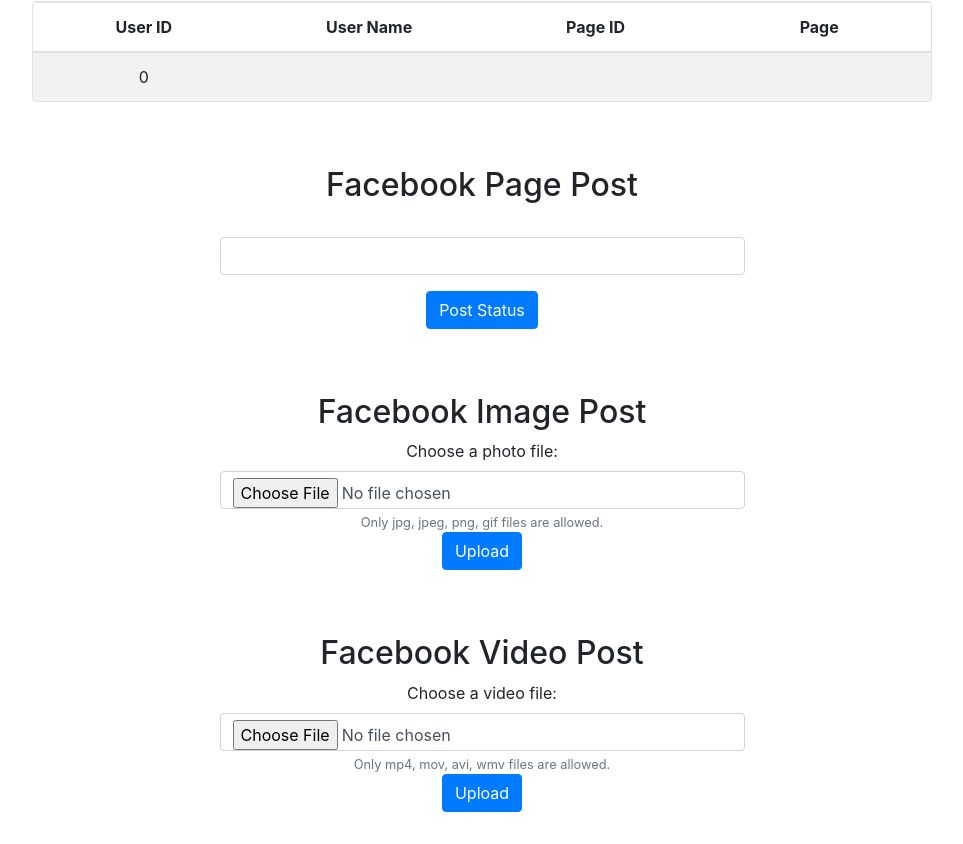
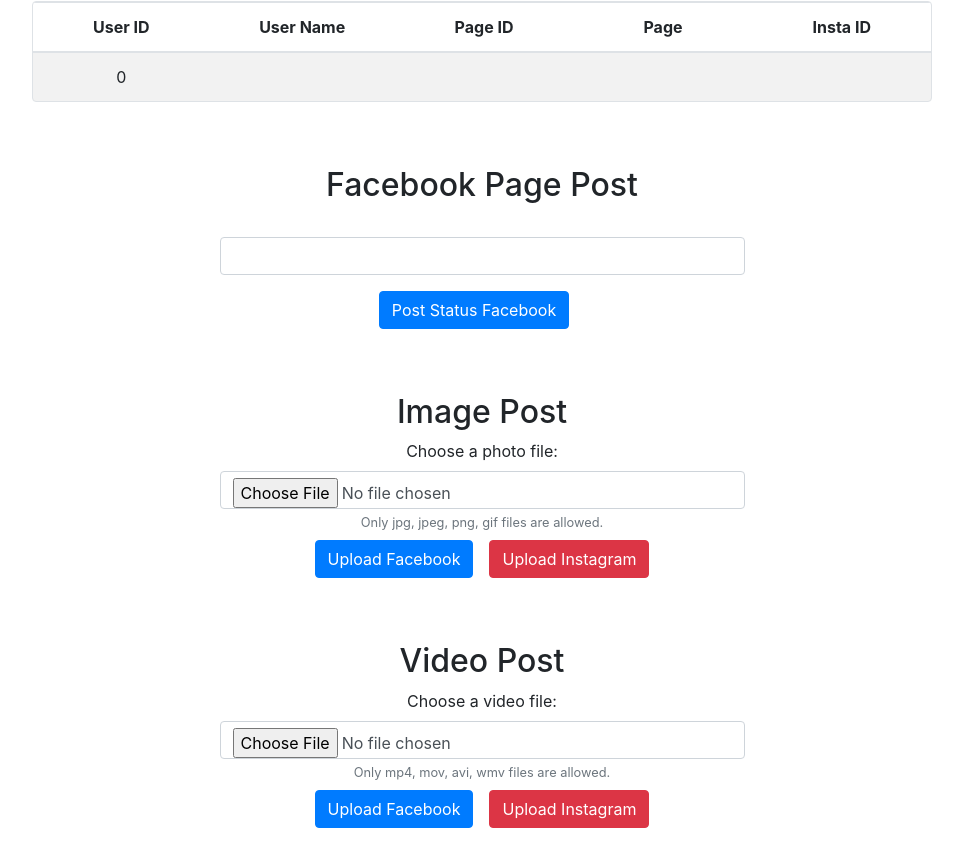
Before and after one commit to mzubair21/Social-Media-Posting-Using-API, a React (Create React App) app: page / in a window 1280 px wide. Shown: the part 737-1581 px from the top of the page, without its empty margins (158-1121 px from the left). Built offline with nearby package versions, Linux system fonts and the light colour scheme.

Commit message:
Fb insta files upload

```diff
--- a/package.json
+++ b/package.json
@@ -12,7 +12,9 @@
     "react-dom": "^18.2.0",
     "react-facebook-login": "^4.1.1",
     "react-instagram-login": "^1.4.0",
+    "react-lazy": "^1.1.0",
     "react-redux": "^8.0.5",
+    "react-router-dom": "^6.8.2",
     "react-scripts": "5.0.1",
     "redux": "^4.2.1",
     "web-vitals": "^2.1.4"
--- a/src/Components/FileUpload.js
+++ b/src/Components/FileUpload.js
@@ -2,15 +2,35 @@
 import axios from "axios";
 import { Form, Button } from "react-bootstrap";
 
-const FileUpload = ({ type, url, access_token, message }) => {
+const FileUpload = ({
+  type,
+  url,
+  pageId,
+  fileType,
+  access_token,
+  message,
+  Id_token,
+}) => {
   const fileInputRef = useRef(null);
+
+  var file;
+  var postId = "";
 
   const allowedExtensions =
     type === "photo"
       ? ["jpg", "jpeg", "png", "gif"]
       : ["mp4", "mov", "avi", "wmv"];
 
-  const uploadFile = async (file) => {
+  const handleFileSubmit = () => {
+    file = fileInputRef.current.files[0];
+    const extension = file.name.split(".").pop().toLowerCase();
+    if (allowedExtensions.includes(extension)) {
+    } else {
+      alert(`Only ${allowedExtensions.join(", ")} files are allowed.`);
+    }
+  };
+  //FB API CALL
+  const uploadImageFb = async () => {
     const formData = new FormData();
     formData.append("source", file);
     if (type === "photo") {
@@ -21,9 +41,10 @@
 
     try {
       const response = await axios.post(
-        `${url}?source=${file}&access_token=${access_token}`,
+        `${url}${pageId}/${fileType}?access_token=${access_token}`,
         formData
       );
+      postId = response.data.post_id;
       if (type === "photo") {
         alert("Image Posted Sucessfully");
       } else {
@@ -31,22 +52,73 @@
       }
     } catch (error) {
       console.log(error);
+      alert("Error Occured in Posting - Check Console");
+    }
+  };
+  //Insta Upload Api Call
+  const uploadImageInsta = async () => {
+    // if (type === "photo") {
+    //   formData.append("message", message);
+    // } else if (type === "video") {
+    //   formData.append("description", message);
+    // }
+    try {
+      //console.log("Geeting Insta ID");
+      const instaIdUrl = `${url}${pageId}?fields=instagram_business_account&access_token=${Id_token}`;
+      const response = await axios.get(instaIdUrl);
+      const instaId = response.data.instagram_business_account.id;
+      alert("insta ID" + instaId);
+      console.log("Geeting Facebook Image");
+      const apiUrl = `https://graph.facebook.com/v13.0/${postId}?fields=full_picture&access_token=${access_token}`;
+      const responseImage = await axios.get(apiUrl);
+      const imageUrl = responseImage.data.full_picture;
+      alert("imageUrl" + imageUrl);
+      console.log("Pushing Image to Insta Container");
+      const response2 = await axios.post(
+        `https://graph.facebook.com/v13.0/${instaId}/media?access_token=${Id_token}`,
+        {
+          image_url: imageUrl,
+          caption: message,
+        }
+      );
+
+      const publishToken = response2.data.id;
+      alert("publishToken" + publishToken);
+
+      //Container Publish
+      const instaContainerPublishUrl = `${url}${instaId}/media_publish?creation_id=${publishToken}&access_token=${Id_token}`;
+      console.log(instaContainerPublishUrl);
+      const response3 = await axios.post(instaContainerPublishUrl);
+      console.log(response3.data.id);
+
+      // const response2 = await axios.post(instaContainerUrl).catch((err) => {});
+      // console.log(response2);
+      // if (type === "photo") {
+      //   alert("Image Posted Sucessfully");
+      // } else {
+      //   alert("Video Posted Sucessfully");
+      // }
+    } catch (error) {
+      console.log(error);
     }
   };
 
-  const handleFormSubmit = (event) => {
-    event.preventDefault();
-    const file = fileInputRef.current.files[0];
-    const extension = file.name.split(".").pop().toLowerCase();
-    if (allowedExtensions.includes(extension)) {
-      uploadFile(file);
+  const handleInstaUpload = (e) => {
+    e.preventDefault();
+    if (postId === "") {
+      alert("Please Upload Image to Facebook First");
     } else {
-      alert(`Only ${allowedExtensions.join(", ")} files are allowed.`);
+      uploadImageInsta();
     }
+  };
+  const handleFbUpload = (e) => {
+    e.preventDefault();
+    handleFileSubmit();
+    uploadImageFb();
   };
 
   return (
-    <Form onSubmit={handleFormSubmit}>
+    <Form>
       <Form.Group>
         <Form.Label>Choose a {type} file:</Form.Label>
         <Form.Control
@@ -54,12 +126,15 @@
           accept={`.${allowedExtensions.join(",.")}`}
           ref={fileInputRef}
         />
-        <Form.Text className="text-muted">
+        <Form.Text className="text-muted mb-2">
           Only {allowedExtensions.join(", ")} files are allowed.
         </Form.Text>
       </Form.Group>
-      <Button variant="primary" type="submit">
-        Upload
+      <Button className="mr-3" variant="primary" onClick={handleFbUpload}>
+        Upload Facebook
+      </Button>
+      <Button variant="danger" onClick={handleInstaUpload}>
+        Upload Instagram
       </Button>
     </Form>
   );
--- a/src/ReactFacebookLogin.js
+++ b/src/ReactFacebookLogin.js
@@ -26,6 +26,8 @@
   const [longPageAccessToken, setLongPageAccessToken] = useState(
     localStorage.getItem("fbLongPageAccessToken") || ""
   );
+
+  const [instaId, setInstaId] = useState(localStorage.getItem("instaId") || "");
   //Short Access Token + User Data
   const [accessToken, setAccessToken] = useState(
     localStorage.getItem("fbAccessToken") || ""
@@ -69,8 +71,10 @@
         : "Copy Tokken"
       : "Generate"
   );
-  const [generatePageButtonText, setGeneratePageButtonText] =
-    useState("Copy Tokken");
+  // const [generatePageButtonText, setGeneratePageButtonText] =
+  //   useState("Copy Tokken");
+
+  const generatePageButtonText = "Copy Tokken";
 
   // Facebook Login
   // Copy Text and Generate Long Lived Token
@@ -97,6 +101,7 @@
       const shortLivedToken = accessToken;
 
       try {
+        //Generating Long Lived Token bounded with App
         const response = await axios.get(
           `https://graph.facebook.com/v12.0/oauth/access_token?grant_type=fb_exchange_token&client_id=${appId}&client_secret=${appSecret}&fb_exchange_token=${shortLivedToken}`
         );
@@ -105,7 +110,7 @@
         setSuccess("Long Live Tokken Generated !! Succssfully");
         localStorage.setItem("fbLongAccessToken", response.data.access_token);
 
-        //Populate Table for User ID and Page ID
+        //Api for Getting Page Information
         try {
           const response2 = await axios.get(
             `https://graph.facebook.com/v12.0/me/accounts?access_token=${longAccessToken}`
@@ -131,6 +136,17 @@
           );
 
           //Generate Long Lived Page Token
+        } catch (err) {
+          setError(err.message);
+        }
+        try {
+          // Insta ID
+          const url = `https://graph-video.facebook.com/v16.0/`;
+          const instaIdUrl = `${url}${pageId}?fields=instagram_business_account&access_token=${longAccessToken}`;
+          const responseInsta = await axios.get(instaIdUrl);
+          const insta_id = responseInsta.data.instagram_business_account.id;
+          localStorage.setItem("instaId", insta_id);
+          setInstaId(insta_id);
         } catch (err) {
           setError(err.message);
         }
@@ -188,22 +204,6 @@
 
   //Post Facebook Status
   const handlePostStatus = async (e) => {
-    e.preventDefault();
-    const url = `https://graph.facebook.com/v12.0/101314906231016/feed?message=${postMessage}&access_token=${longPageAccessToken}`;
-    axios
-      .post(url, {})
-      .then((res) => {
-        setPostMessage("");
-        alert("Status Posted Successfully");
-      })
-      .catch((err) => {
-        alert(err.message);
-        setError(err.message);
-      });
-  };
-
-  //Post Facebook Image
-  const handlePostImage = async (e) => {
     e.preventDefault();
     const url = `https://graph.facebook.com/v12.0/101314906231016/feed?message=${postMessage}&access_token=${longPageAccessToken}`;
     axios
@@ -317,6 +317,7 @@
             <th>User Name</th>
             <th>Page ID</th>
             <th>Page</th>
+            <th>Insta ID</th>
           </tr>
         </thead>
         <tbody>
@@ -325,6 +326,7 @@
             <td>{userName}</td>
             <td>{pageId}</td>
             <td>{pageName}</td>
+            <td>{instaId}</td>
           </tr>
         </tbody>
       </table>
@@ -341,33 +343,38 @@
               onChange={(e) => setPostMessage(e.target.value)}
               className="form-control"
             ></input>
-            <button type="submit" className="btn btn-primary mt-3">
-              Post Status
+            <button type="submit" className="btn btn-primary mt-3 mr-3">
+              Post Status Facebook
             </button>
           </form>
         </div>
       </div>
       <div className="col-md-6 m-auto mt-5 pt-5">
-        <h3 className="h2">Facebook Image Post</h3>
+        <h3 className="h2">Image Post</h3>
         <div className="form-group">
           <FileUpload
-            url={`https://graph.facebook.com/${pageId}/photos`}
+            url={`https://graph.facebook.com/v16.0/`}
             access_token={longPageAccessToken}
+            Id_token={longAccessToken}
             source={img}
             message={postMessage}
             type="photo"
+            fileType="photos"
+            pageId={pageId}
           />
         </div>
       </div>
       <div className="col-md-6 m-auto mt-5 pt-5">
-        <h3 className="h2">Facebook Video Post</h3>
+        <h3 className="h2">Video Post</h3>
         <div className="form-group">
           <FileUpload
-            url={`https://graph-video.facebook.com/v16.0/${pageId}/videos`}
+            url={`https://graph-video.facebook.com/v16.0/`}
             access_token={longPageAccessToken}
             source={img}
             message={postMessage}
             type="video"
+            fileType="videos"
+            pageId={pageId}
           />
         </div>
       </div>
```
Also changed, not shown: 1 other file (tests, documents, lock files or other folders).
